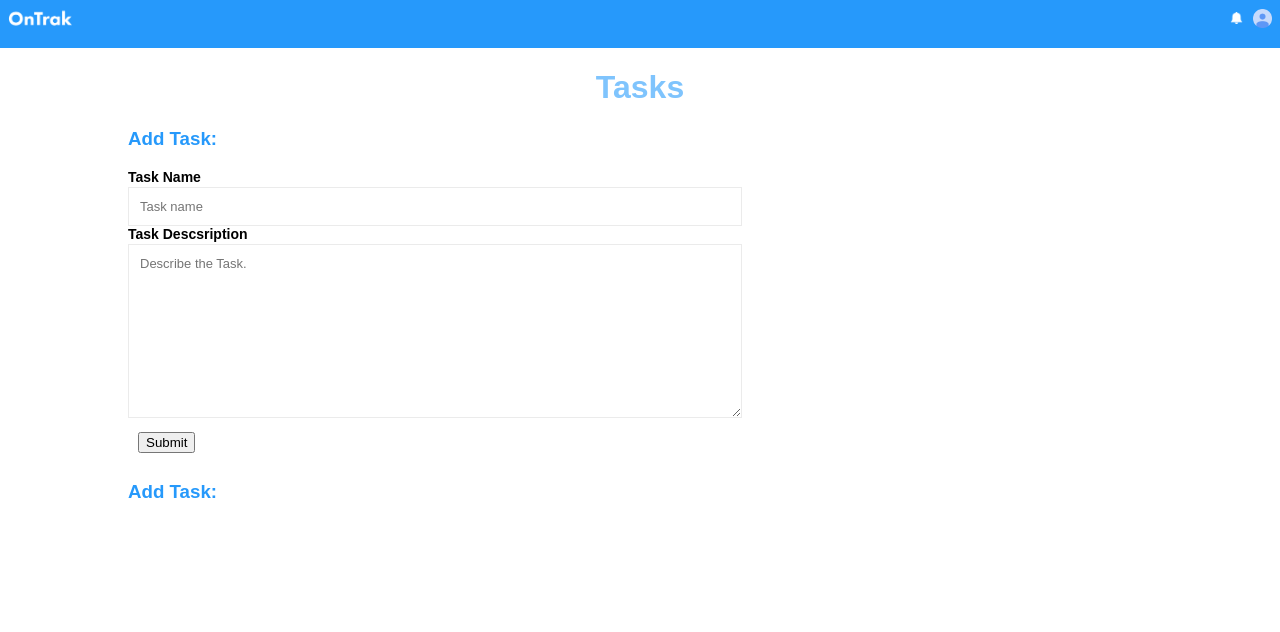
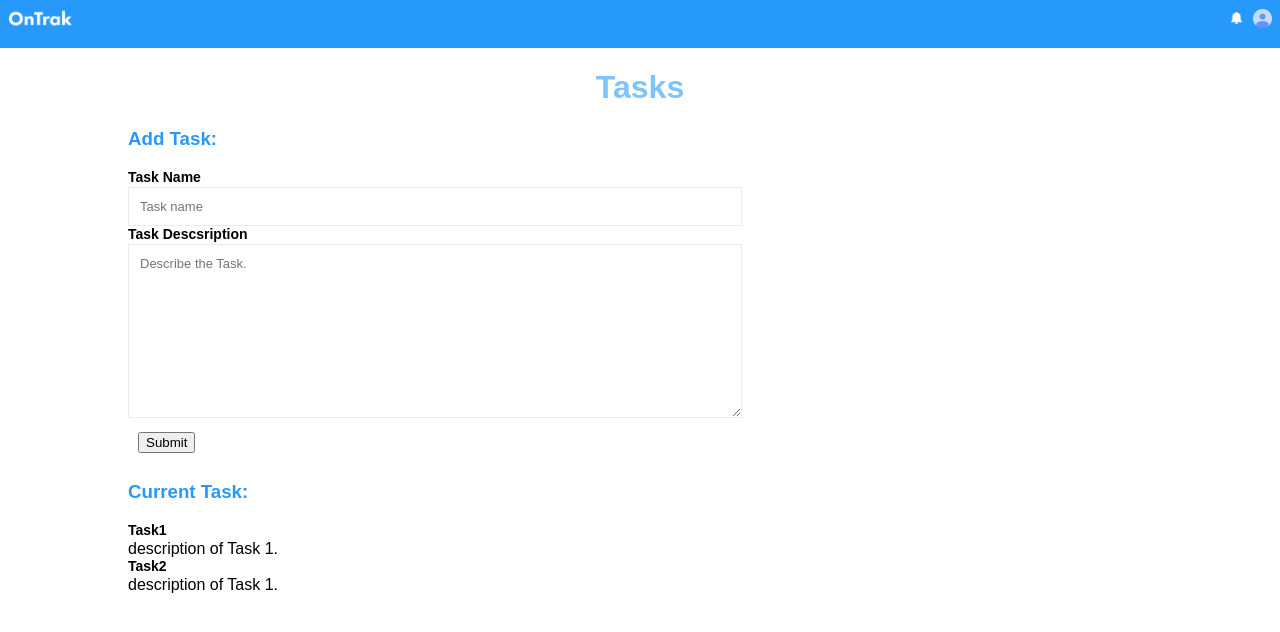
Before and after one commit to jmk1997/OnTrak, a React (Create React App) app in the folder client/: page / in a window 1280 px wide. Shown: the top 632 px of the page. Built offline with nearby package versions, Linux system fonts and the light colour scheme; no server answers.

Commit message:
Bug identified
result in line 48 of Tasks is an object.

```diff
--- a/client/src/Tasks.js
+++ b/client/src/Tasks.js
@@ -6,6 +6,7 @@ import './Tasks.css';
 import Button from "./components/Button";
 import Input from "./components/Input";
 import TextArea from "./components/TextArea";
+import TaskCard from './components/TaskCard';
 
 /*
 A lot of components used from https://codesandbox.io/embed/x8omy0p9z.
@@ -26,7 +27,7 @@ class Tasks extends Component {
         name: "",
         taskDesc: ""
       },
-      data: []
+      data: ""
     };
     this.handleTextArea = this.handleTextArea.bind(this);
     this.handleFullName = this.handleFullName.bind(this);
@@ -41,7 +42,13 @@ class Tasks extends Component {
   fetchUsersWithFetchAPI = () => {
     fetch('http://localhost:5000/db')
     .then(res => res.json())
-    .then(result => this.setState({...this.state, data: result}))
+    //.then(result => this.setState({...this.state, data: result}))
+    .then(result =>{
+
+      console.log(result);
+      this.setState({...this.state, data: result})}
+
+    )
       };
 
   //Bootleg way of querying our server
@@ -100,20 +107,6 @@ class Tasks extends Component {
     });
   }
 
-  handleTextArea(e) {
-    console.log("Inside handleTextArea");
-    let value = e.target.value;
-    this.setState(
-      prevState => ({
-        newTask: {
-          ...prevState.newTask,
-          taskDesc: value
-        }
-      }),
-      () => console.log(this.state.newTask)
-    );
-  }
-
     render() {
       const STUFF = this.state.data;
       return (
@@ -128,6 +121,7 @@ class Tasks extends Component {
         </header>
 
         <div> { console.log(STUFF) } </div>
+
 
         <div className="mainContainer">
           <div className="content">
@@ -162,10 +156,10 @@ class Tasks extends Component {
               </div>
             </div>
             <div className = "curTasks">
-            <h3 style={{color:'#2699FB'}}>Add Task:</h3>
+            <h3 style={{color:'#2699FB'}}>Current Task:</h3>
 
-              { console.log('Displaying Dates')}
-              {console.log(this.state.curTasks)}
+            <TaskCard title={"Task1"} desc = "description of Task 1."></TaskCard>
+            <TaskCard title={"Task2"} desc = "description of Task 1."></TaskCard>
 
 
           </div>
--- a/client/src/components/Button.jsx
+++ b/client/src/components/Button.jsx
@@ -1,7 +1,7 @@
 import React from "react";
 
 const Button = props => {
-  console.log(props.style);
+  //console.log(props.style);
   return (
     <button
       style={props.style}
--- a/client/src/components/TaskCard.jsx
+++ b/client/src/components/TaskCard.jsx
@@ -1,10 +1,15 @@
 import React from "react";
 
-const TaskCard = props => (
+const TaskCard = props => {
+  return(
   <div className="task-card">
-    <label className="form-label">{props.title}</label>
+      <label for={props.name} className="form-label">
+        {props.title}
+      </label>
+     <body>{props.desc}</body>
 
   </div>
-);
+   );
+  };
 
-export default TextArea;
+export default TaskCard;
```
